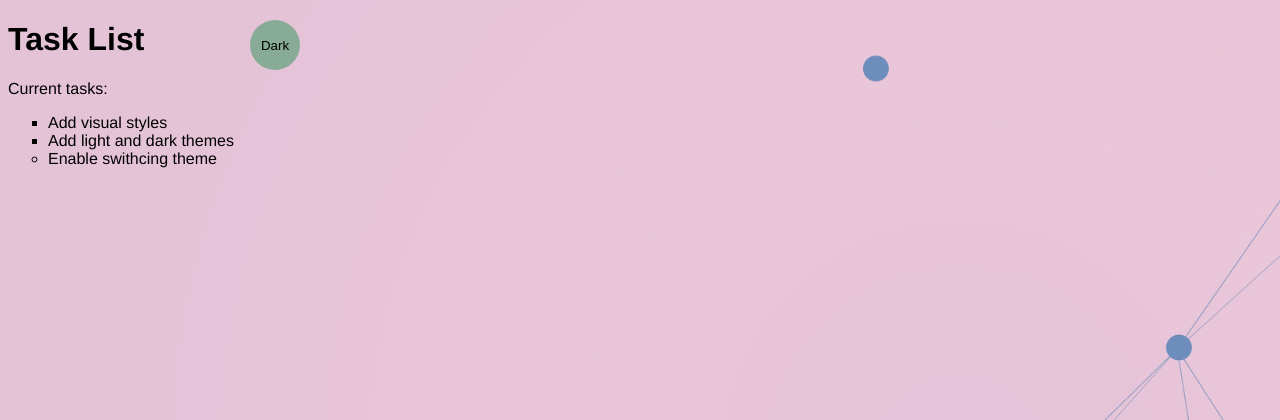
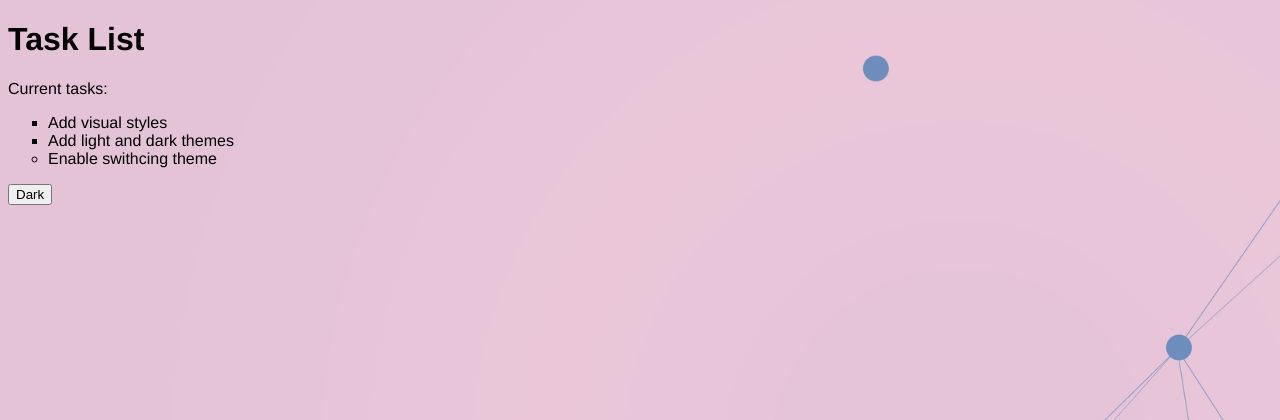
Before and after one commit to MelonyLady/MelonyLady.github.io, a PHP site: page / in a window 1280 px wide. Shown: the top 420 px of the page. Run offline with PHP 8.4, Linux system fonts and the light colour scheme.

Commit message:
removed circular button

```diff
--- a/style.css
+++ b/style.css
@@ -22,16 +22,3 @@ li {
 .list {
     list-style: square;
 }
-
-
-.btn {
-    position: absolute;
-    top: 20px;
-    left: 250px;
-    height: 50px;
-    width: 50px;
-    border-radius: 50%;
-    border: none;
-    color: var(--black);
-    background-color: var(--midGreen);
-}
```
